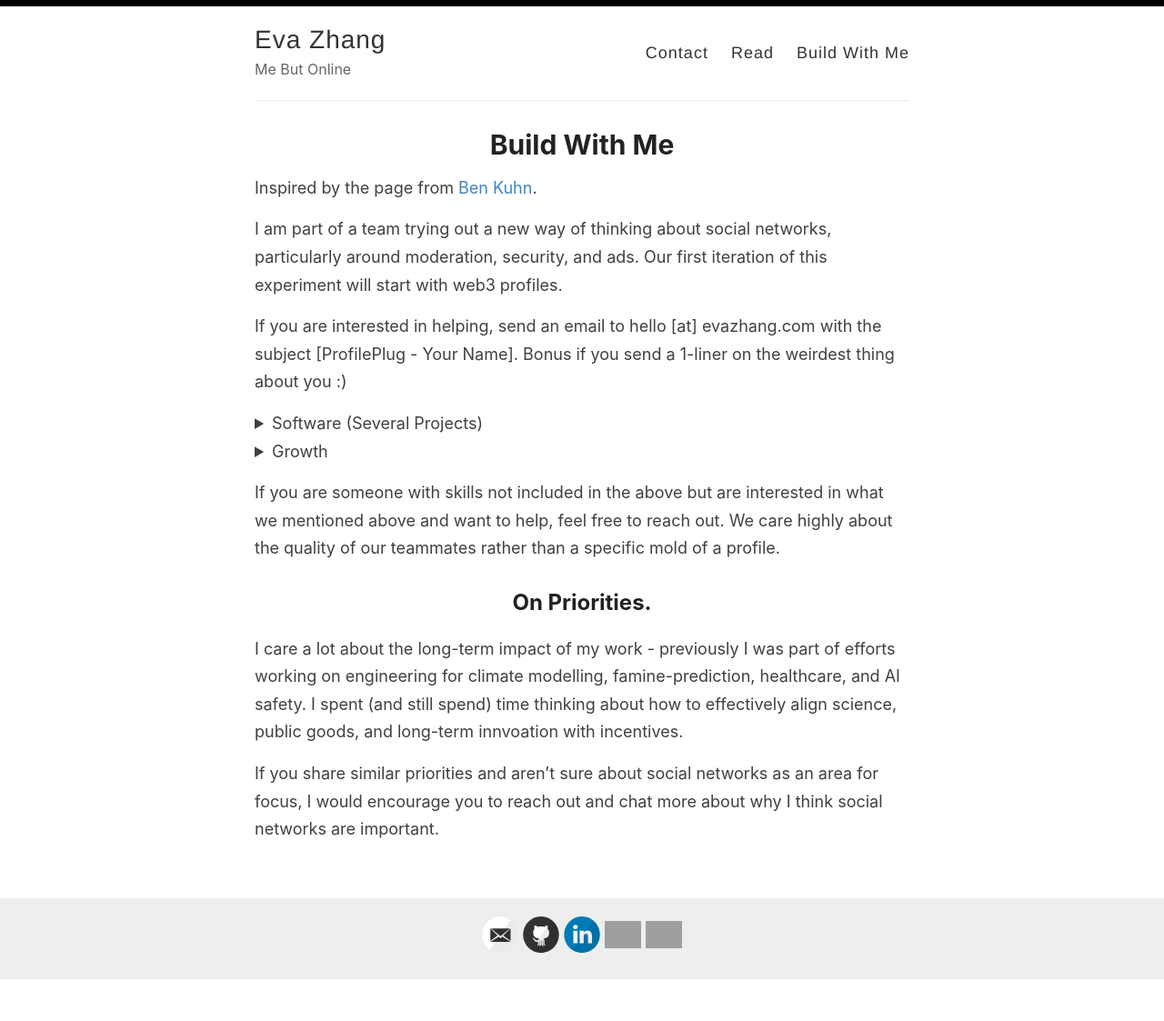
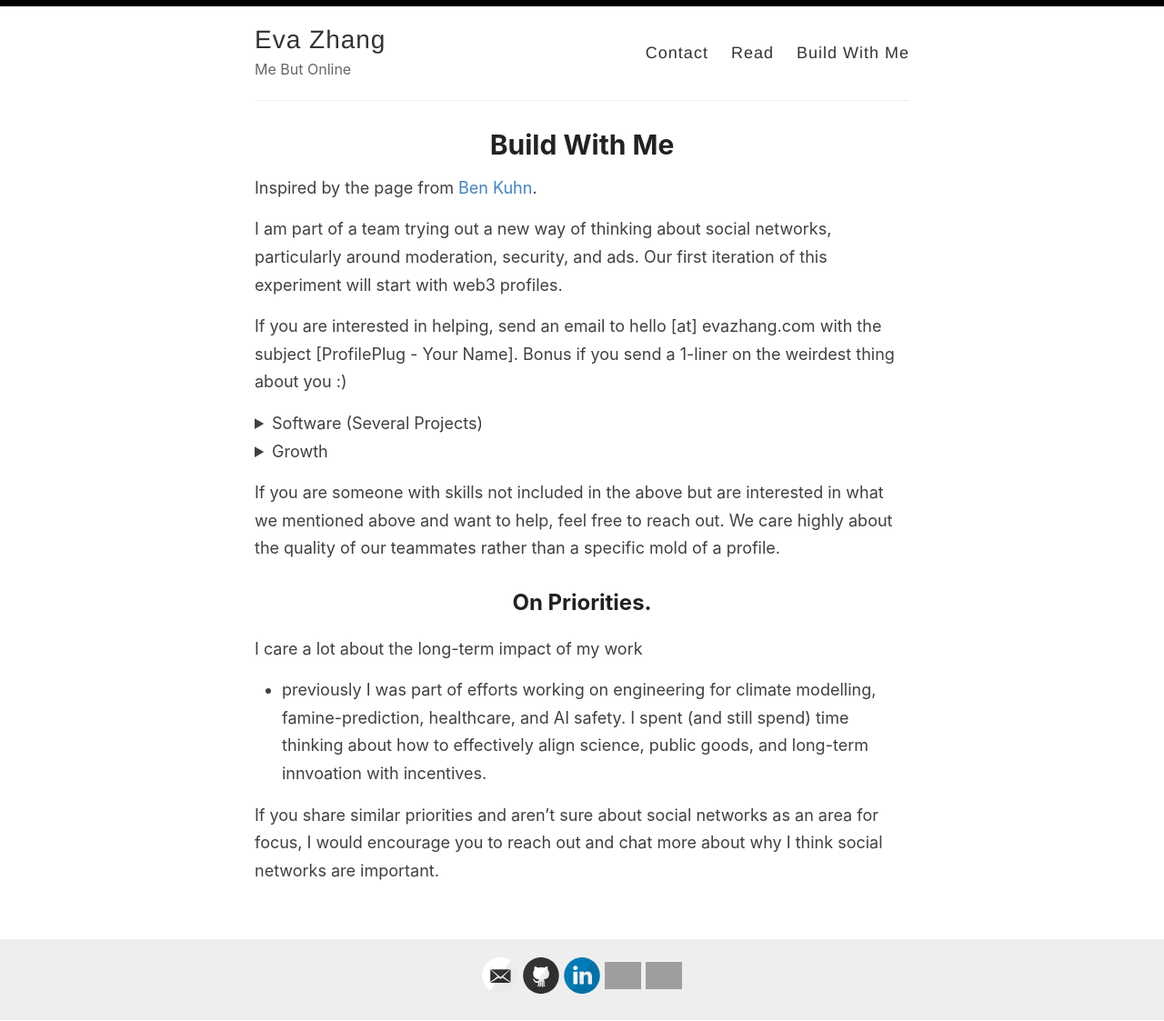
Before and after one commit to evazhang612/sokt-landing, a Jekyll site: the page built from _pages/workwithme.md, in a window 1280 px wide. Shown: the whole page at 91% size. Built offline with Jekyll 4.4.1, drawn with Linux system fonts in a browser that asks for light colours; nearby versions of some CDN libraries; library files that are not in the unit come from our copies; before the commit the page ends 1077 px from its top, so only the background shows below that; grey boxes are pictures that could not be loaded.

Commit message:
Fixing bullets

```diff
--- a/_pages/workwithme.md
+++ b/_pages/workwithme.md
@@ -13,15 +13,22 @@
 <details>
 <summary>Software (Several Projects)</summary>
 
-\- Full stack (Web), Back-end, Protocol
-\- Javascript, C++
-\- Solidity and Rust are bonus but not required
-\- No particular type of degree required, we will
+
+- Full stack (Web), Back-end, Protocol
+
+- Javascript, C++
+
+- Solidity and Rust are bonus but not required
+
+- No particular type of degree required, we will
 be indexing on individual interest and contributions.
-\- Open source contributions are +!
-\- We don't expect you (and hope you don't either) to be good
+
+- Open source contributions are +!
+
+- We don't expect you (and hope you don't either) to be good
 at more than one of the above.
-\- If you are more into the theory side of things, there will
+
+- If you are more into the theory side of things, there will
 be opportunities to contribute to an ongoing whitepaper for the
 protocol.
 </details>
@@ -31,19 +38,27 @@
 <details>
 <summary>Growth</summary>
 
-\- We are interested in someone who can own growth and enjoy
+
+- We are interested in someone who can own growth and enjoy
 experimenting with new and unconventional ways for growth.
-\- You will get to own growth. This means you enjoy running new
+
+- You will get to own growth. This means you enjoy running new
 experiments and quick iterations on new ways of understanding
 and acquiring users.
-\- You are someone who enjoy quantitative metrics but understand
-	Goodhart's law.
-\- This may include producing social content (Twitter, Discord), identifying community trends and partners, and finding new growth avenues.
-\- Some parts of growth will also be relaying feedback or working closely with people on the product side.
-\- Some things we've done include
-	\- taping QR code posters for user studies in the wild
-	\- recruiting user feedback manually at events
-	\- live-calling users and walking them through demos
+
+- You are someone who enjoy quantitative metrics but understand Goodhart's law.
+
+- This may include producing social content (Twitter, Discord), identifying community trends and partners, and finding new growth avenues.
+
+- Some parts of growth will also be relaying feedback or working closely with people on the product side.
+
+- Some things we've done include
+
+	- taping QR code posters for user studies in the wild
+
+	- recruiting user feedback manually at events
+
+	- live-calling users and walking them through demos
 </details>
 
 
@@ -52,6 +67,7 @@
 
 ## On Priorities.
 
-I care a lot about the long-term impact of my work \- previously I was part of efforts working on engineering for climate modelling, famine-prediction, healthcare, and AI safety. I spent (and still spend) time thinking about how to effectively align science, public goods, and long-term innvoation with incentives.
+I care a lot about the long-term impact of my work
+- previously I was part of efforts working on engineering for climate modelling, famine-prediction, healthcare, and AI safety. I spent (and still spend) time thinking about how to effectively align science, public goods, and long-term innvoation with incentives.
 
 If you share similar priorities and aren't sure about social networks as an area for focus, I would encourage you to reach out and chat more about why I think social networks are important.
```
